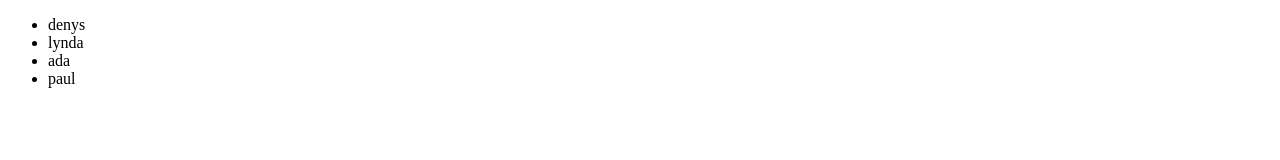
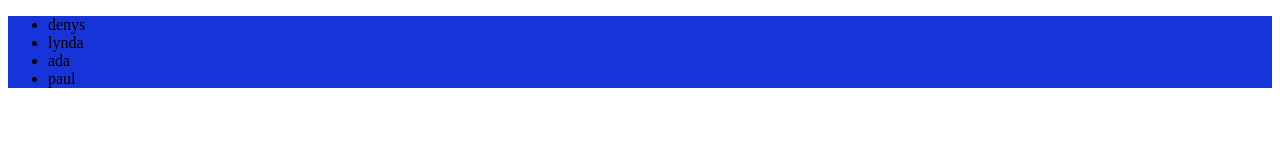
Before and after one commit to Appolo591/fitness-groupe, a plain HTML site: page index.html in a window 1280 px wide. Drawn offline with Linux system fonts and the light colour scheme.

Commit message:
footer background color

```diff
--- a/style.css
+++ b/style.css
@@ -1,3 +1,3 @@
 footer{
-
+    background-color:  #1734D8;
 }
```
